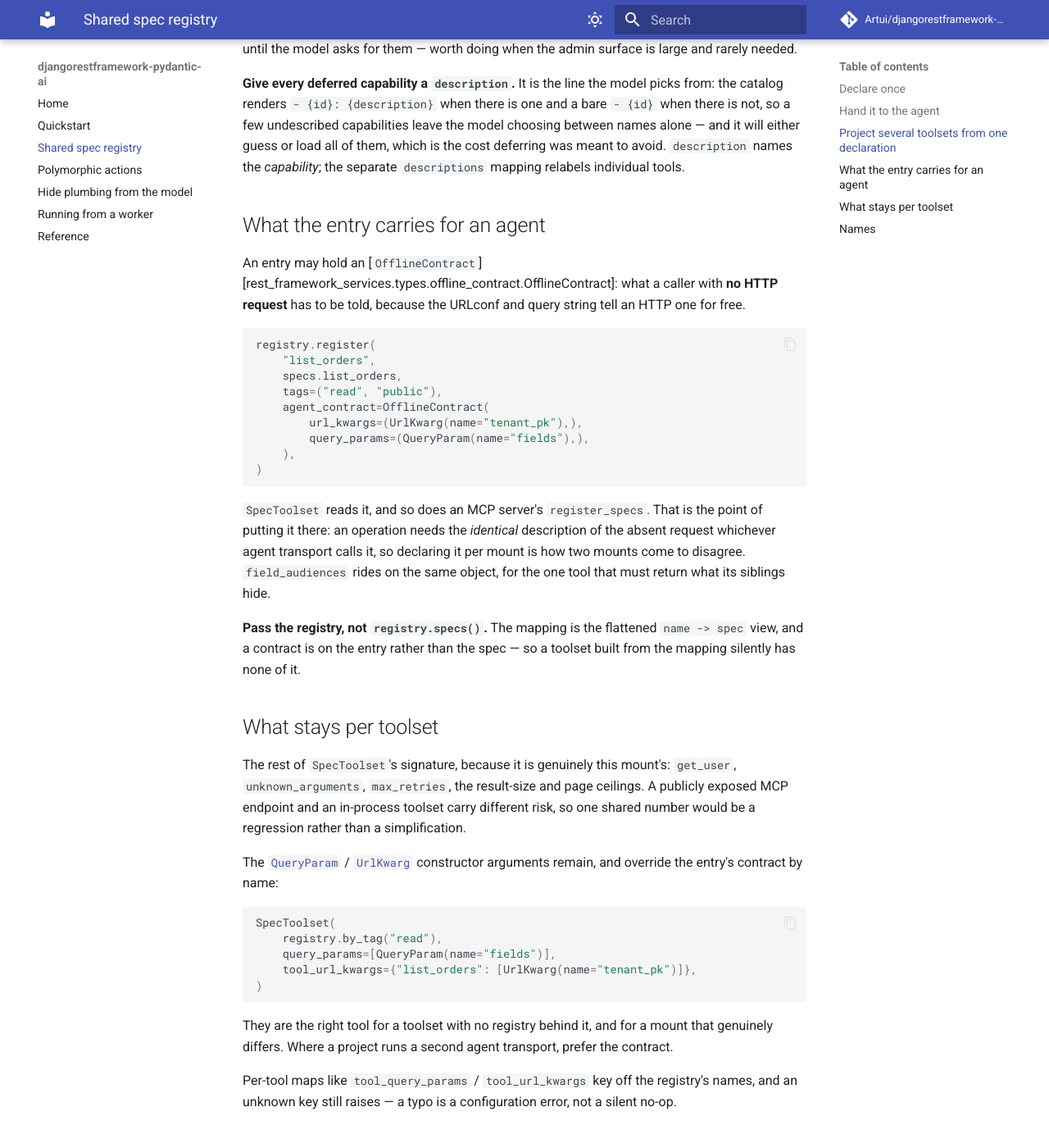
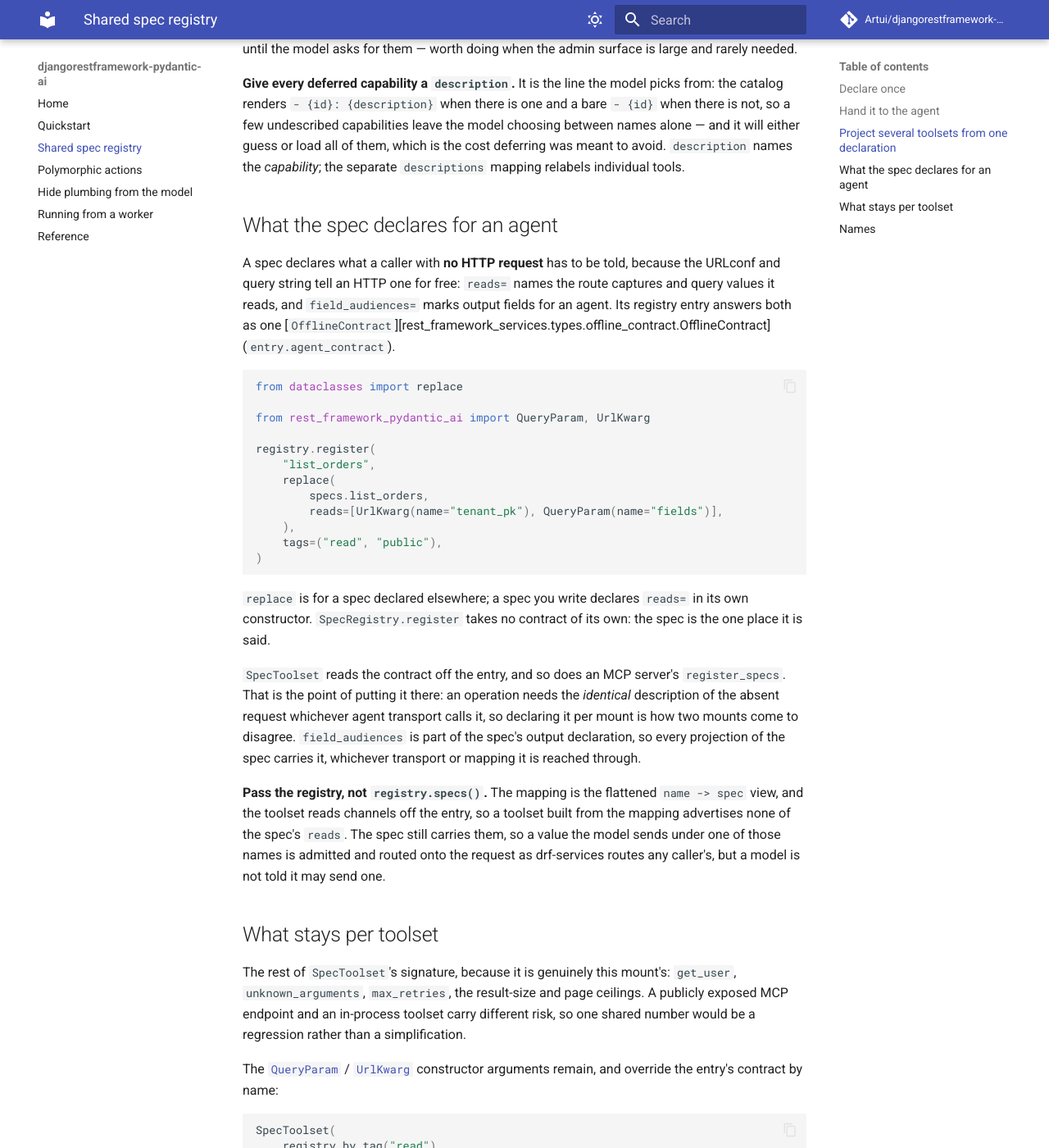
Before and after one commit to Artui/djangorestframework-pydantic-ai, an MkDocs documentation site: the page built from docs/spec-registry.md, in a window 1280 px wide and 1400 px high, scrolled down 2077 px. Shown: the whole window at 82% size. Built offline with MkDocs 1.6.1 and Material for MkDocs 9.7.7, drawn with Linux system fonts in a browser that asks for light colours; comment, search, counter and statistics services are not loaded; some of the changed text lies outside the part shown.

Commit message:
Adapt to djangorestframework-services 0.58.0 and refuse PASSTHROUGH at construction
Floor djangorestframework-services at 0.58.0 (dropping the ceiling) and
declare django-service-specs, importing the kernel-owned names from it.

SpecToolset and SpecCapability accept only UnknownArguments.REJECT and
IGNORE: PASSTHROUGH, which drf-services refuses on every call, now raises
ImproperlyConfigured when the toolset is built.

Tests and docs move from SpecRegistry.register(agent_contract=) to the
spec's own reads= and field_audiences=, and assert 0.58.0's answers where
the toolset surfaces them: the missing-field wording, a selector-less
SelectorSpec refused at construction, REJECT over a filter_set, and a
bare mapping that does not advertise a spec's reads but routes them.

Co-Authored-By: Claude Opus 5.5 <noreply@anthropic.com>

````diff
--- a/docs/spec-registry.md
+++ b/docs/spec-registry.md
@@ -108,34 +108,47 @@ model choosing between names alone — and it will either guess or load all of
 them, which is the cost deferring was meant to avoid. `description` names the
 *capability*; the separate `descriptions` mapping relabels individual tools.
 
-## What the entry carries for an agent
+## What the spec declares for an agent
 
-An entry may hold an
-[`OfflineContract`][rest_framework_services.types.offline_contract.OfflineContract]:
-what a caller with **no HTTP request** has to be told, because the URLconf and
-query string tell an HTTP one for free.
+A spec declares what a caller with **no HTTP request** has to be told, because
+the URLconf and query string tell an HTTP one for free: `reads=` names the route
+captures and query values it reads, and `field_audiences=` marks output fields
+for an agent. Its registry entry answers both as one
+[`OfflineContract`][rest_framework_services.types.offline_contract.OfflineContract]
+(`entry.agent_contract`).
 
 ```python
+from dataclasses import replace
+
+from rest_framework_pydantic_ai import QueryParam, UrlKwarg
+
 registry.register(
     "list_orders",
-    specs.list_orders,
+    replace(
+        specs.list_orders,
+        reads=[UrlKwarg(name="tenant_pk"), QueryParam(name="fields")],
+    ),
     tags=("read", "public"),
-    agent_contract=OfflineContract(
-        url_kwargs=(UrlKwarg(name="tenant_pk"),),
-        query_params=(QueryParam(name="fields"),),
-    ),
 )
 ```
 
-`SpecToolset` reads it, and so does an MCP server's `register_specs`. That is
-the point of putting it there: an operation needs the *identical* description of
-the absent request whichever agent transport calls it, so declaring it per mount
-is how two mounts come to disagree. `field_audiences` rides on the same object,
-for the one tool that must return what its siblings hide.
+`replace` is for a spec declared elsewhere; a spec you write declares `reads=`
+in its own constructor. `SpecRegistry.register` takes no contract of its own:
+the spec is the one place it is said.
+
+`SpecToolset` reads the contract off the entry, and so does an MCP server's
+`register_specs`. That is the point of putting it there: an operation needs the
+*identical* description of the absent request whichever agent transport calls
+it, so declaring it per mount is how two mounts come to disagree.
+`field_audiences` is part of the spec's output declaration, so every projection
+of the spec carries it, whichever transport or mapping it is reached through.
 
 **Pass the registry, not `registry.specs()`.** The mapping is the flattened
-`name -> spec` view, and a contract is on the entry rather than the spec — so a
-toolset built from the mapping silently has none of it.
+`name -> spec` view, and the toolset reads channels off the entry, so a toolset
+built from the mapping advertises none of the spec's `reads`. The spec still
+carries them, so a value the model sends under one of those names is admitted
+and routed onto the request as drf-services routes any caller's, but a model is
+not told it may send one.
 
 ## What stays per toolset
 
--- a/mkdocs.yml
+++ b/mkdocs.yml
@@ -45,7 +45,12 @@ plugins:
           # strict build aborts on cross-reference targets it cannot find -- and
           # a reader following one would have nowhere to land. Importing the
           # inventory makes them point at the upstream page they mean.
+          # The kernel's inventory first: the names it owns (``PoolSeeds``,
+          # ``DispatchResult``, ...) are linked as ``django_service_specs.*``
+          # and should land on the kernel's own pages, which drf-services'
+          # inventory also lists but points at its re-export.
           inventories:
+            - https://artui.github.io/django-service-specs/objects.inv
             - https://artui.github.io/djangorestframework-services/objects.inv
           options:
             docstring_style: google
````
Also changed, not shown: other parts of docs/spec-registry.md (+1 -1 lines), CHANGELOG.md (+72 -0 lines), CLAUDE.md (+2 -1 lines), README.md (+1 -1 lines), docs/agent-audience.md (+18 -10 lines), docs/quickstart.md (+29 -14 lines), pyproject.toml (+17 -7 lines), 12 other files.
